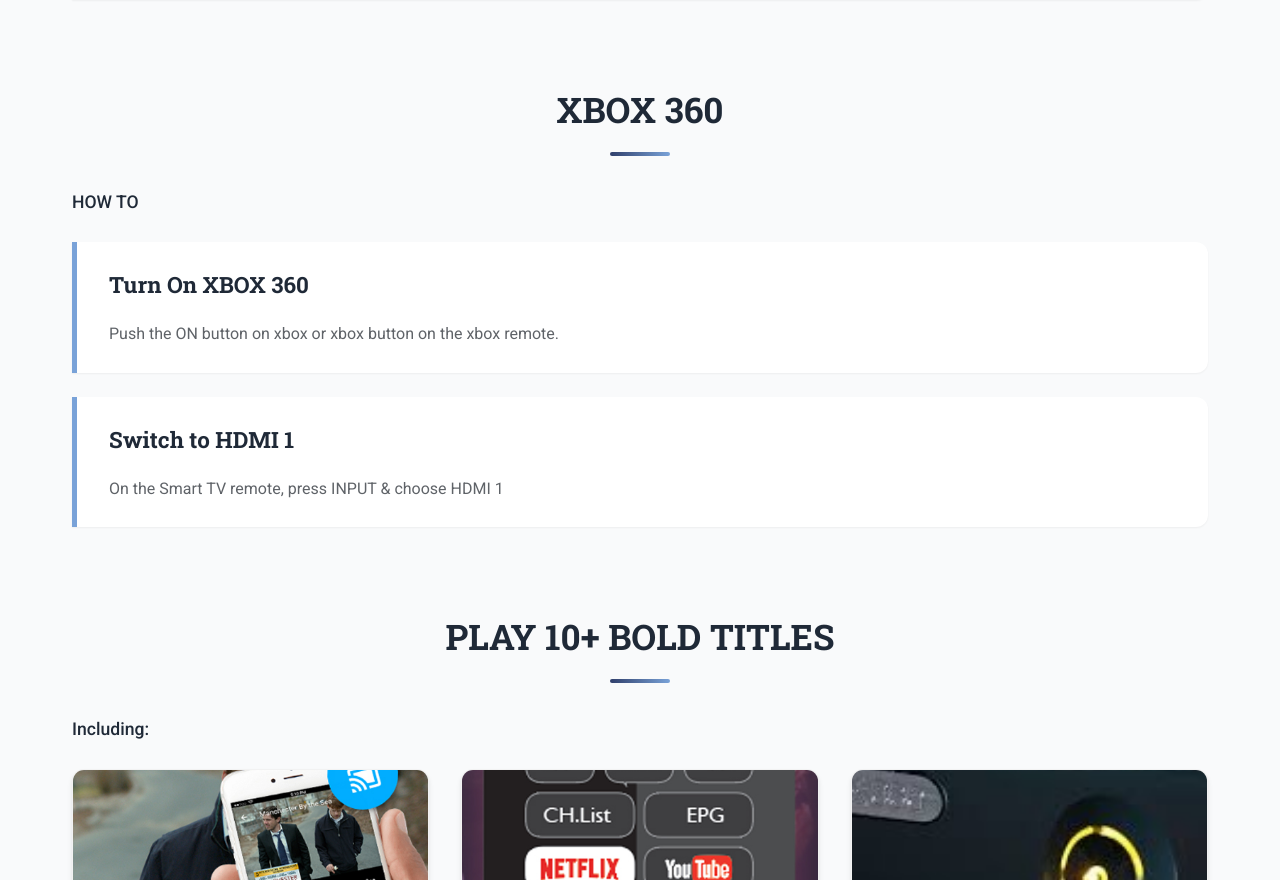
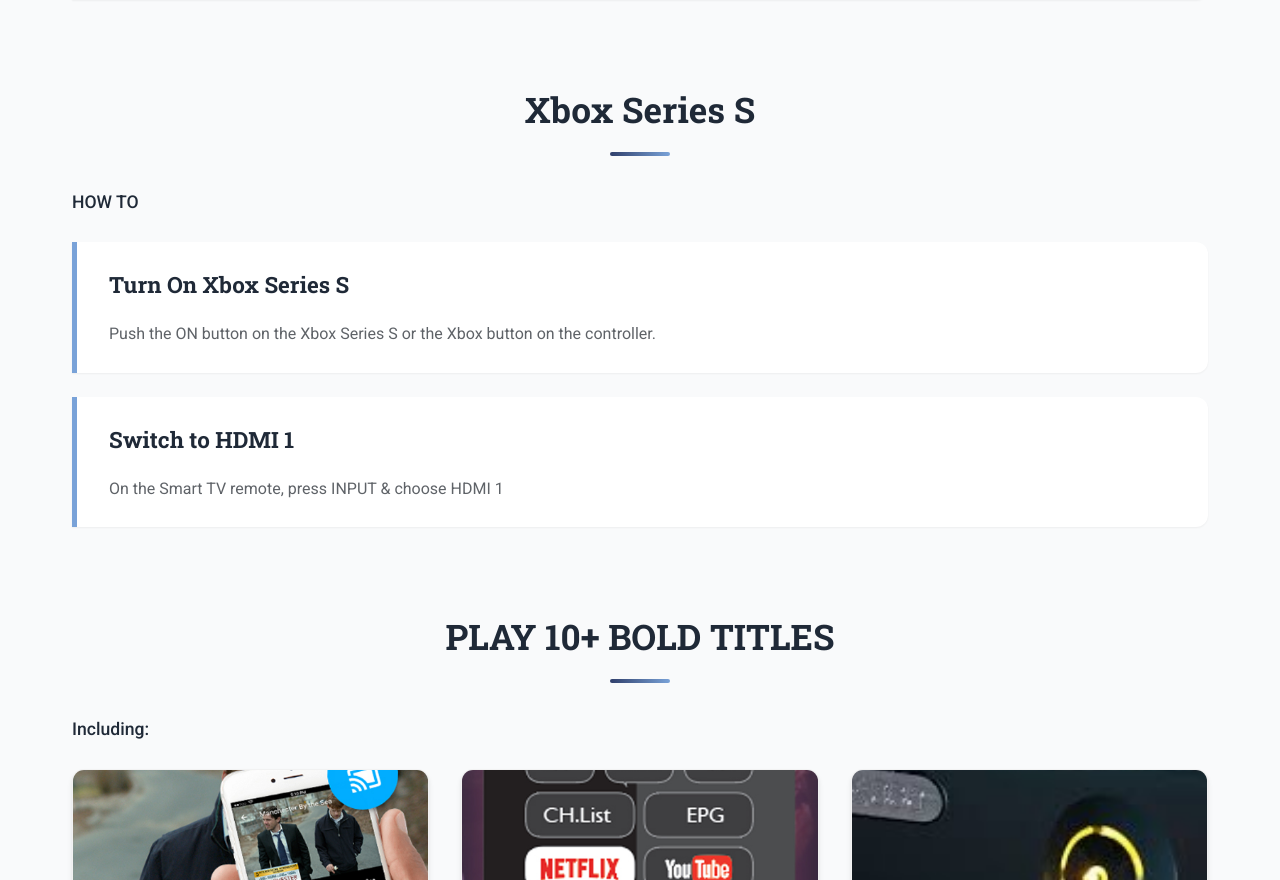
Before and after one commit to sepivip/pwderinn, a plain HTML site: page entertainment.html in a window 1280 px wide. Shown: the part 1394-2274 px from the top of the page. Drawn offline with Linux system fonts and the light colour scheme.

Commit message:
Name the console Xbox Series S
Replace Xbox 360 and model-less Xbox wording with Xbox Series S, and point the power button step at the controller.

Co-authored-by: PowMowWow <sepivip@users.noreply.github.com>

```diff
--- a/entertainment.html
+++ b/entertainment.html
@@ -4,7 +4,7 @@
 <head>
   <meta charset="UTF-8">
   <meta name="viewport" content="width=device-width, initial-scale=1.0">
-  <meta name="description" content="Entertainment guide for Powderinn - Smart TV, Netflix, Xbox 360 gaming.">
+  <meta name="description" content="Entertainment guide for Powderinn - Smart TV, Netflix, Xbox Series S gaming.">
   <title>Entertainment - Powderinn</title>
   <link rel="icon" type="image/svg+xml" href="images/favicon.svg">
   <link rel="preconnect" href="https://fonts.googleapis.com">
@@ -87,13 +87,13 @@
     </section>
 
     <section class="section">
-      <h2>XBOX 360</h2>
+      <h2>Xbox Series S</h2>
       <p style="font-weight: 500; font-size: 1.1rem; margin-bottom: 1.5rem;">HOW TO</p>
 
       <div class="instruction-box">
-        <h3>Turn On XBOX 360</h3>
+        <h3>Turn On Xbox Series S</h3>
         <p style="line-height: 1.8; color: #5f6368;">
-          Push the ON button on xbox or xbox button on the xbox remote.
+          Push the ON button on the Xbox Series S or the Xbox button on the controller.
         </p>
       </div>
 
```
Also changed, not shown: index.html (+2 -2 lines), 1 other file.
